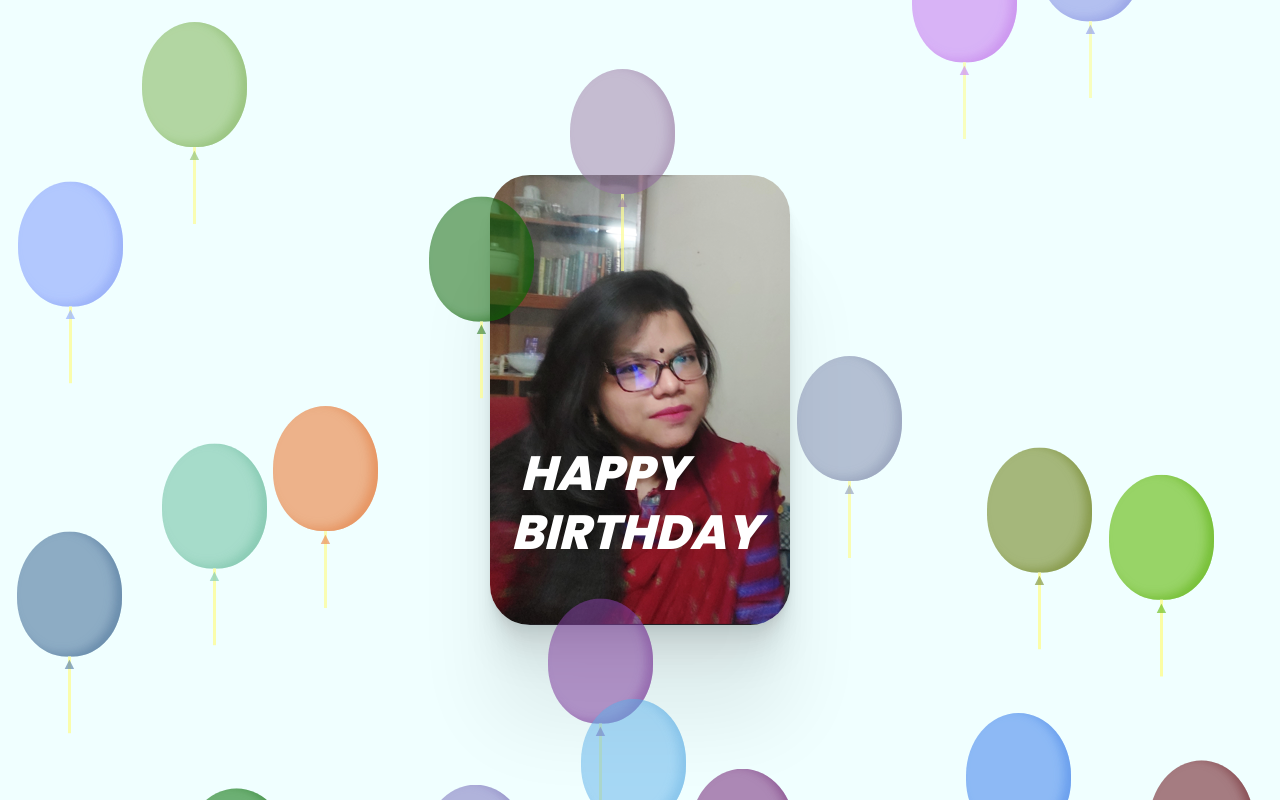
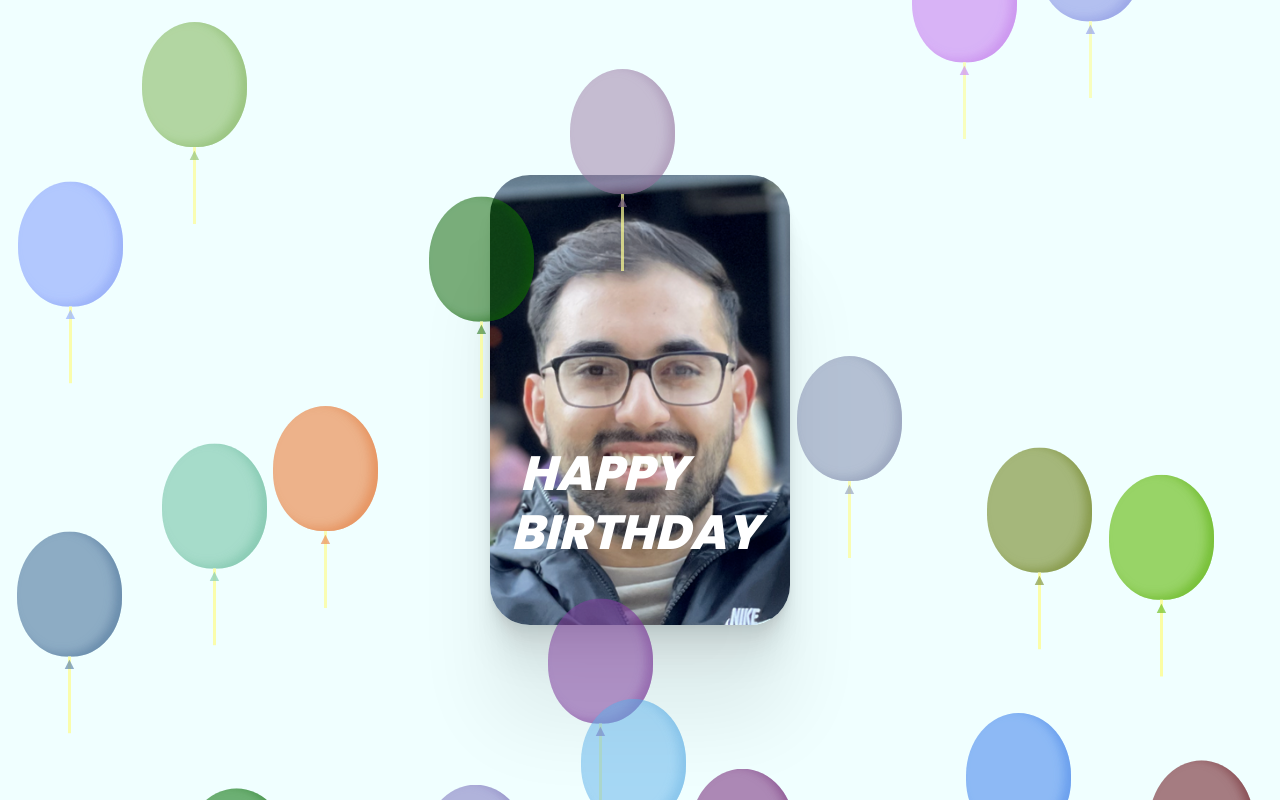
Before and after one commit to mahmud009/birthday_wish, a plain HTML site: page index.html in a window 1280 px wide. Both pictures are taken after a click on the button "TAP TO SEE THE SURPRISE". Drawn offline with Linux system fonts and the light colour scheme.

Commit message:
Add files via upload

```diff
--- a/index.html
+++ b/index.html
@@ -5,7 +5,7 @@
     <meta http-equiv="X-UA-Compatible" content="IE=edge" />
     <meta name="viewport" content="width=device-width, initial-scale=1.0" />
     <!-- <title>Let's fun together</title> -->
-    <title>Hey! Medha</title>
+    <title>Hey! Manvir</title>
     <link rel="stylesheet" href="style.css" />
 
     <!-- google font -->
@@ -15,13 +15,10 @@
     />
   </head>
   <body>
-    <!-- Sala, code ta dekhe amk 100$ diye dis -->
-    <!-- ================================================ -->
-
     <div class="wrapper">
       <button id="trigger">TAP TO SEE THE SURPRISE</button>
       <div class="image-container">
-        <img src="./images/medha.png" />
+        <img src="./images/manvir.png" />
 
         <h3 class="text text1">HAPPY</h3>
         <h3 class="text text2">BIRTHDAY</h3>
--- a/style.css
+++ b/style.css
@@ -150,8 +150,14 @@ body {
   animation-fill-mode: forwards;
   -webkit-animation-delay: 1s;
   animation-delay: 1s;
-  -webkit-box-shadow: 0 2.8px 2.2px rgba(0, 0, 0, 0.02), 0 6.7px 5.3px rgba(0, 0, 0, 0.028), 0 12.5px 10px rgba(0, 0, 0, 0.035), 0 22.3px 17.9px rgba(0, 0, 0, 0.042), 0 41.8px 33.4px rgba(0, 0, 0, 0.05), 0 100px 80px rgba(0, 0, 0, 0.07);
-          box-shadow: 0 2.8px 2.2px rgba(0, 0, 0, 0.02), 0 6.7px 5.3px rgba(0, 0, 0, 0.028), 0 12.5px 10px rgba(0, 0, 0, 0.035), 0 22.3px 17.9px rgba(0, 0, 0, 0.042), 0 41.8px 33.4px rgba(0, 0, 0, 0.05), 0 100px 80px rgba(0, 0, 0, 0.07);
+  -webkit-box-shadow: 0 2.8px 2.2px rgba(0, 0, 0, 0.02),
+    0 6.7px 5.3px rgba(0, 0, 0, 0.028), 0 12.5px 10px rgba(0, 0, 0, 0.035),
+    0 22.3px 17.9px rgba(0, 0, 0, 0.042), 0 41.8px 33.4px rgba(0, 0, 0, 0.05),
+    0 100px 80px rgba(0, 0, 0, 0.07);
+  box-shadow: 0 2.8px 2.2px rgba(0, 0, 0, 0.02),
+    0 6.7px 5.3px rgba(0, 0, 0, 0.028), 0 12.5px 10px rgba(0, 0, 0, 0.035),
+    0 22.3px 17.9px rgba(0, 0, 0, 0.042), 0 41.8px 33.4px rgba(0, 0, 0, 0.05),
+    0 100px 80px rgba(0, 0, 0, 0.07);
 }
 
 .content-animated img {
@@ -161,6 +167,9 @@ body {
   left: 50%;
   -webkit-transform: translate(-50%, -50%);
   transform: translate(-50%, -50%);
+  object-fit: cover;
+  width: 100%;
+  height: 100%;
 }
 
 .content-animated .text {
```
Also changed, not shown: images/manvir.png (added). Lines whose indentation alone changed are shown as unchanged.
